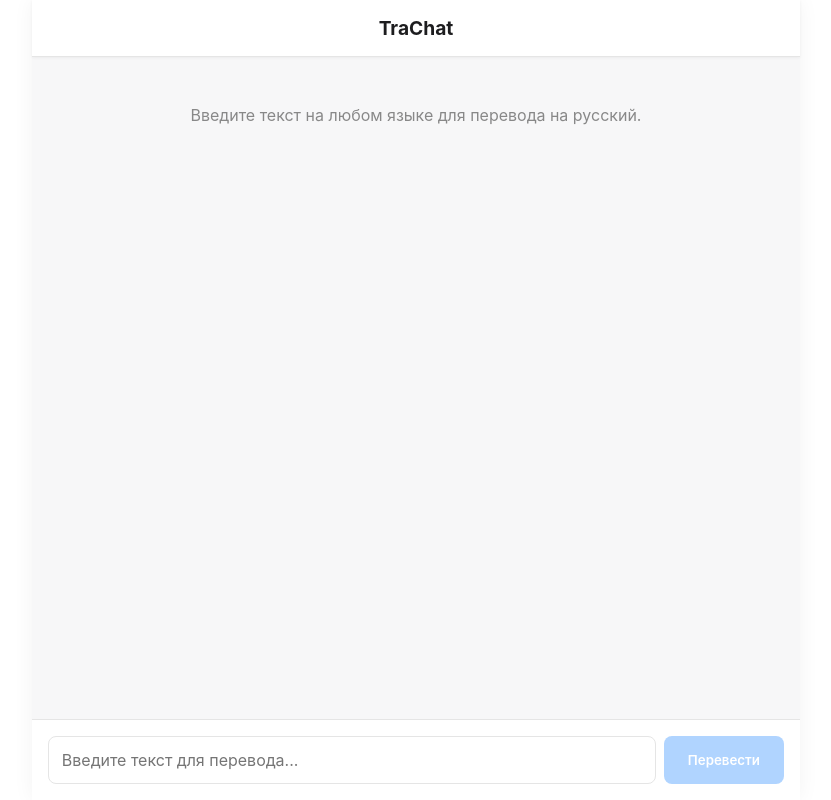
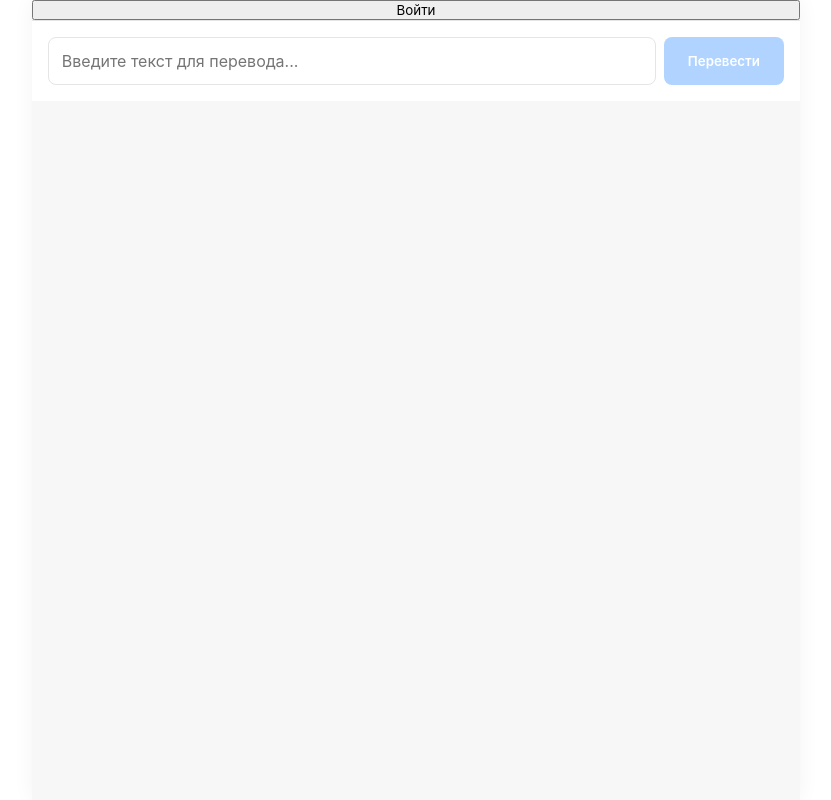
Before and after one commit to mrMoish/LinguaChat, a React (Vite) app in the folder frontend/: page / in a window 1280 px wide. Shown: the whole page, without its empty margins (224-1055 px from the left). Built offline with nearby package versions, Linux system fonts and the light colour scheme.

Commit message:
Refactor chat component and add login button

```diff
--- a/frontend/src/App.jsx
+++ b/frontend/src/App.jsx
@@ -12,13 +12,12 @@ function App() {
     if (chatContainerRef.current) {
       chatContainerRef.current.scrollTop = chatContainerRef.current.scrollHeight;
     }
-  }, [messages]);
+  }, [messages, isLoading]);
 
   const handleSend = async () => {
     if (!input.trim() || isLoading) return;
 
     const userMessage = { role: 'user', content: input };
-    // 1. Сохраняем текущую историю и добавляем новое сообщение пользователя на экран
     const newMessages = [...messages, userMessage];
     setMessages(newMessages);
     setInput('');
@@ -31,7 +30,6 @@ function App() {
         method: 'POST',
         headers: { 'Content-Type': 'application/json' },
         body: JSON.stringify({
-          // ОТПРАВЛЯЕМ ТОЛЬКО ТЕКУЩИЙ ТЕКСТ! Историю (messages) НЕ отправляем.
           message: input
         }),
       });
@@ -40,12 +38,10 @@ function App() {
 
       const data = await response.json();
       const aiMessage = { role: 'assistant', content: data.reply };
-
-      // 2. Добавляем ответ переводчика в локальную историю на клиенте
       setMessages([...newMessages, aiMessage]);
     } catch (error) {
       console.error('Error:', error);
-      const errorMessage = { role: 'assistant', content: 'Извините, произошла ошибка. Попробуйте позже.' };
+      const errorMessage = { role: 'assistant', content: 'Ошибка перевода. Попробуйте позже.' };
       setMessages([...newMessages, errorMessage]);
     } finally {
       setIsLoading(false);
@@ -60,20 +56,17 @@ function App() {
   };
 
   return (
-    <div className="app-container">
-      <header className="chat-header">
-        <h1>TraChat</h1>
-      </header>
+    <div className={`app-container ${messages.length === 0 ? 'empty-state-app' : 'chat-active-app'}`}>
 
+      {/* Фиксированная кнопка Войти */}
+      <button className="login-btn">Войти</button>
+
+      {/* Контейнер чата (скрыт, пока нет сообщений) */}
+      {messages.length > 0 && (
         <div className="chat-container" ref={chatContainerRef}>
-        {messages.length === 0 && (
-          <div className="empty-state">
-            <p>Введите текст на любом языке для перевода на русский.</p>
-          </div>
-        )}
-
           {messages.map((msg, idx) => (
             <div key={idx} className={`message-wrapper ${msg.role}`}>
+              {/* Используем pre-wrap в CSS для переноса строк */}
               <div className={`message ${msg.role}`}>
                 {msg.content}
               </div>
@@ -88,7 +81,9 @@ function App() {
             </div>
           )}
         </div>
+      )}
 
+      {/* Область ввода */}
       <div className="input-area">
         <textarea
           value={input}
@@ -98,7 +93,7 @@ function App() {
           rows={1}
           disabled={isLoading}
         />
-        <button onClick={handleSend} disabled={!input.trim() || isLoading}>
+        <button onClick={handleSend} disabled={!input.trim() || isLoading} className="send-btn">
           Перевести
         </button>
       </div>
```
Lines whose indentation alone changed are shown as unchanged.
